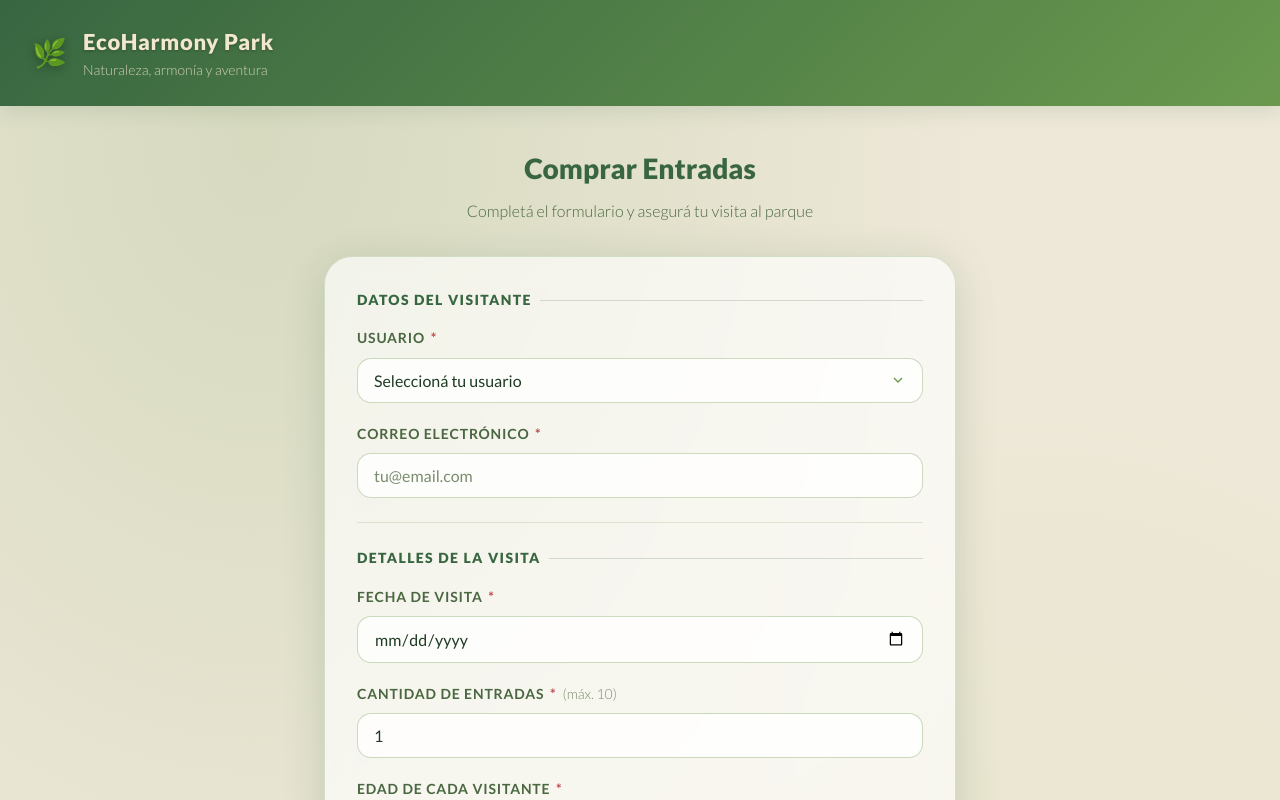
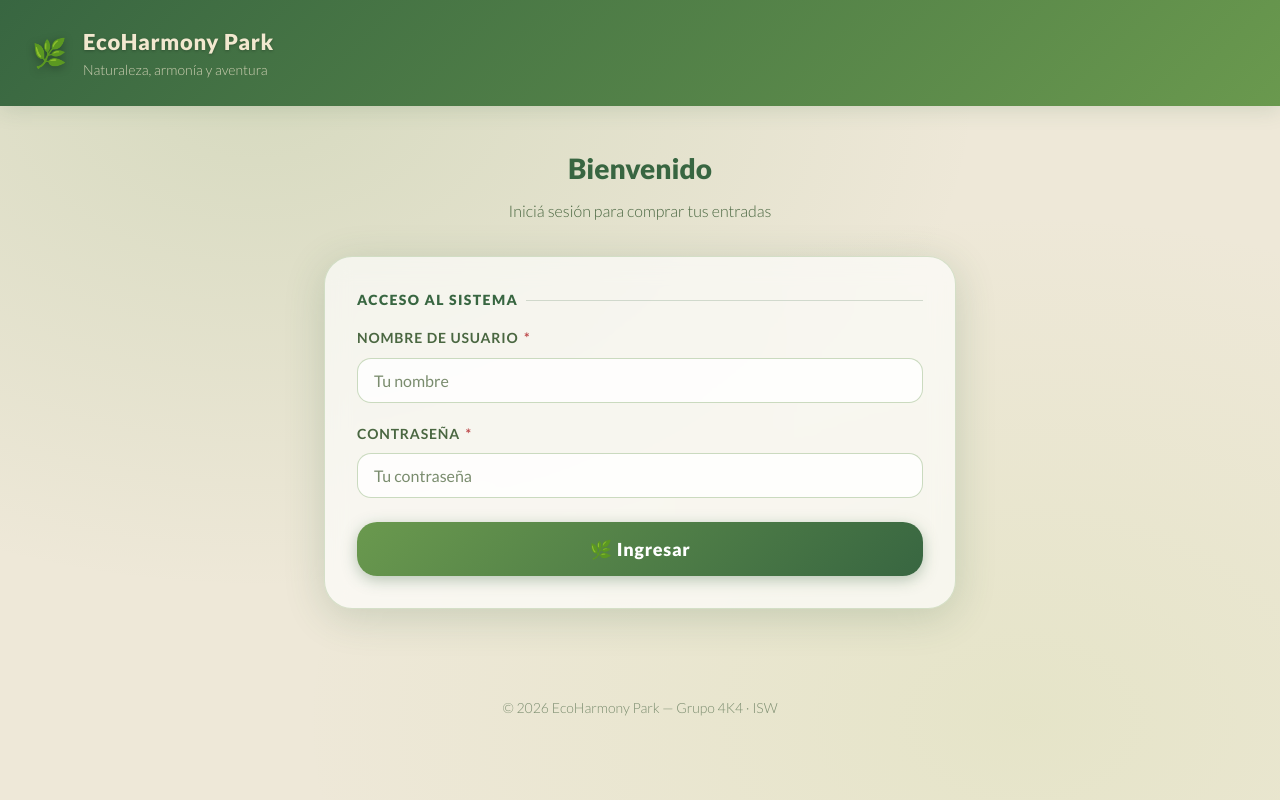
Before and after one commit to facundoRiccio/ISW_4K4_G7_1Q_2026, a React (Vite) app in the folder trabajos_practicos_evaluables/trabajo_evaluable_6/entrega-tp-6/frontend/: page / in a window 1280 px wide. Shown: the top 800 px of the page. Built offline with nearby package versions, Linux system fonts and the light colour scheme.

Commit message:
feat: pantalla de login, sesión activa en formulario y botón de logout

```diff
--- a/trabajos_practicos_evaluables/trabajo_evaluable_6/entrega-tp-6/frontend/src/App.jsx
+++ b/trabajos_practicos_evaluables/trabajo_evaluable_6/entrega-tp-6/frontend/src/App.jsx
@@ -1,12 +1,25 @@
 import { useState } from 'react'
+import LoginForm from './components/LoginForm'
 import TicketForm from './components/TicketForm'
 import ResumenCompra from './components/ResumenCompra'
 import MercadoPagoRedirect from './components/MercadoPagoRedirect'
 
 const App = () => {
-  // 'form' | 'resumen' | 'mercadopago'
-  const [vista, setVista] = useState('form')
+  // 'login' | 'form' | 'resumen' | 'mercadopago'
+  const [vista, setVista] = useState('login')
+  const [usuarioLogueado, setUsuarioLogueado] = useState(null)
   const [datosExito, setDatosExito] = useState(null)
+
+  const handleLogin = (usuario) => {
+    setUsuarioLogueado(usuario)
+    setVista('form')
+  }
+
+  const handleLogout = () => {
+    setUsuarioLogueado(null)
+    setVista('login')
+    setDatosExito(null)
+  }
 
   const handleExito = (data) => {
     setDatosExito(data)
@@ -26,18 +39,34 @@ const App = () => {
     <>
       <header className="site-header" role="banner">
         <span className="site-header__logo" aria-hidden="true">🌿</span>
-        <div>
+        <div style={{ flex: 1 }}>
           <h1 className="site-header__title">EcoHarmony Park</h1>
           <p className="site-header__subtitle">Naturaleza, armonía y aventura</p>
         </div>
+        {usuarioLogueado && (
+          <div className="site-header__user">
+            <span className="site-header__username">👤 {usuarioLogueado.nombre}</span>
+            <button className="btn-logout" onClick={handleLogout}>
+              Cerrar sesión
+            </button>
+          </div>
+        )}
       </header>
 
       <main className="main-content" id="main" role="main">
+        {vista === 'login' && (
+          <>
+            <h2 className="section-title">Bienvenido</h2>
+            <p className="section-subtitle">Iniciá sesión para comprar tus entradas</p>
+            <LoginForm onLogin={handleLogin} />
+          </>
+        )}
+
         {vista === 'form' && (
           <>
             <h2 className="section-title">Comprar Entradas</h2>
             <p className="section-subtitle">Completá el formulario y asegurá tu visita al parque</p>
-            <TicketForm onExito={handleExito} />
+            <TicketForm onExito={handleExito} usuarioLogueado={usuarioLogueado} />
           </>
         )}
 
--- /dev/null
+++ b/trabajos_practicos_evaluables/trabajo_evaluable_6/entrega-tp-6/frontend/src/components/LoginForm.jsx
@@ -0,0 +1,113 @@
+import { useState } from 'react'
+import ErrorBanner from './ErrorBanner'
+
+const LoginForm = ({ onLogin }) => {
+  const [nombre, setNombre] = useState('')
+  const [password, setPassword] = useState('')
+  const [error, setError] = useState('')
+  const [erroresValidacion, setErroresValidacion] = useState({})
+  const [cargando, setCargando] = useState(false)
+
+  const handleSubmit = async (e) => {
+    e.preventDefault()
+    setError('')
+    setErroresValidacion({})
+
+    const nuevosErrores = {}
+
+    if (!nombre.trim()) {
+      nuevosErrores.nombre = 'Ingresá tu nombre de usuario.'
+    }
+
+    if (!password.trim()) {
+      nuevosErrores.password = 'La contraseña es obligatoria.'
+    }
+
+    if (Object.keys(nuevosErrores).length > 0) {
+      setErroresValidacion(nuevosErrores)
+      setError('Completá todos los campos para continuar.')
+      return
+    }
+
+    setCargando(true)
+
+    try {
+      const respuesta = await fetch('http://localhost:3000/api/login', {
+        method: 'POST',
+        headers: { 'Content-Type': 'application/json' },
+        body: JSON.stringify({ nombre: nombre.trim(), password })
+      })
+
+      const data = await respuesta.json()
+
+      if (!data.ok) {
+        setError(data.error || 'No pudimos iniciar sesión. Revisá tus datos.')
+      } else {
+        onLogin(data.usuario)
+      }
+    } catch {
+      setError('No pudimos conectar con el servidor. Revisá tu conexión o intentá más tarde.')
+    } finally {
+      setCargando(false)
+    }
+  }
+
+  return (
+    <form className="card" onSubmit={handleSubmit} noValidate aria-label="Formulario de inicio de sesión">
+      <ErrorBanner mensaje={error} />
+
+      <p className="form-section-title">Acceso al sistema</p>
+
+      <div className="form-group">
+        <label className="form-label" htmlFor="input-nombre">
+          Nombre de usuario <span>*</span>
+        </label>
+        <input
+          id="input-nombre"
+          type="text"
+          className={`form-input ${erroresValidacion.nombre ? 'input-error' : ''}`}
+          placeholder="Tu nombre"
+          value={nombre}
+          onChange={(e) => {
+            setNombre(e.target.value)
+            if (erroresValidacion.nombre) setErroresValidacion({ ...erroresValidacion, nombre: null })
+          }}
+          autoComplete="username"
+        />
+        {erroresValidacion.nombre && <p className="error-text">{erroresValidacion.nombre}</p>}
+      </div>
+
+      <div className="form-group">
+        <label className="form-label" htmlFor="input-password">
+          Contraseña <span>*</span>
+        </label>
+        <input
+          id="input-password"
+          type="password"
+          className={`form-input ${erroresValidacion.password ? 'input-error' : ''}`}
+          placeholder="Tu contraseña"
+          value={password}
+          onChange={(e) => {
+            setPassword(e.target.value)
+            if (erroresValidacion.password) setErroresValidacion({ ...erroresValidacion, password: null })
+          }}
+          autoComplete="current-password"
+        />
+        {erroresValidacion.password && <p className="error-text">{erroresValidacion.password}</p>}
+      </div>
+
+      <button
+        type="submit"
+        className="btn-primary"
+        disabled={cargando}
+        aria-busy={cargando}
+      >
+        {cargando
+          ? <><div className="spinner" aria-hidden="true" /> Verificando...</>
+          : '🌿 Ingresar'}
+      </button>
+    </form>
+  )
+}
+
+export default LoginForm
--- a/trabajos_practicos_evaluables/trabajo_evaluable_6/entrega-tp-6/frontend/src/components/TicketForm.jsx
+++ b/trabajos_practicos_evaluables/trabajo_evaluable_6/entrega-tp-6/frontend/src/components/TicketForm.jsx
@@ -1,12 +1,5 @@
 import { useState } from 'react'
 import ErrorBanner from './ErrorBanner'
-
-// Usuarios de prueba disponibles en la BD simulada del backend
-const USUARIOS_PRUEBA = [
-  { id: 100, nombre: 'Joaquín' },
-  { id: 200, nombre: 'Lucía' },
-  { id: 300, nombre: 'Mateo' }
-]
 
 // Fecha mínima: hoy en formato yyyy-mm-dd para el input date
 const hoyISO = () => new Date().toISOString().split('T')[0]
@@ -17,8 +10,7 @@ const formatearFechaBackend = (isoDate) => {
   return `${d}-${m}-${a}`
 }
 
-const TicketForm = ({ onExito }) => {
-  const [usuarioId, setUsuarioId] = useState('')
+const TicketForm = ({ onExito, usuarioLogueado }) => {
   const [email, setEmail] = useState('')
   const [fecha, setFecha] = useState('')
   const [cantidad, setCantidad] = useState(1)
@@ -50,10 +42,6 @@ const TicketForm = ({ onExito }) => {
 
     // Validaciones amigables orientadas al usuario
     const nuevosErrores = {}
-
-    if (!usuarioId) {
-      nuevosErrores.usuarioId = 'Por favor, seleccioná tu usuario de la lista.'
-    }
 
     if (!email) {
       nuevosErrores.email = 'El correo electrónico es obligatorio para enviarte las entradas.'
@@ -92,7 +80,7 @@ const TicketForm = ({ onExito }) => {
         method: 'POST',
         headers: { 'Content-Type': 'application/json' },
         body: JSON.stringify({
-          usuarioId: Number(usuarioId),
+          usuarioId: usuarioLogueado.id,
           email,
           fecha: formatearFechaBackend(fecha),
           cantidad: cantidadNum,
@@ -109,7 +97,7 @@ const TicketForm = ({ onExito }) => {
       } else {
         onExito(data)
       }
-    } catch (err) {
+    } catch {
       setError('No pudimos conectar con el servidor. Revisá tu conexión o intentá más tarde.')
     } finally {
       setCargando(false)
@@ -123,25 +111,10 @@ const TicketForm = ({ onExito }) => {
       {/* ── Sección: Datos del visitante ── */}
       <p className="form-section-title">Datos del visitante</p>
 
-      <div className="form-group">
-        <label className="form-label" htmlFor="select-usuario">
-          Usuario <span>*</span>
-        </label>
-        <select
-          id="select-usuario"
-          className={`form-select ${erroresValidacion.usuarioId ? 'input-error' : ''}`}
-          value={usuarioId}
-          onChange={(e) => {
-            setUsuarioId(e.target.value)
-            if (erroresValidacion.usuarioId) setErroresValidacion({ ...erroresValidacion, usuarioId: null })
-          }}
-        >
-          <option value="" disabled>Seleccioná tu usuario</option>
-          {USUARIOS_PRUEBA.map((u) => (
-            <option key={u.id} value={u.id}>{u.nombre} (ID: {u.id})</option>
-          ))}
-        </select>
-        {erroresValidacion.usuarioId && <p className="error-text">{erroresValidacion.usuarioId}</p>}
+      <div className="usuario-sesion">
+        <span className="usuario-sesion__icon" aria-hidden="true">👤</span>
+        <span className="usuario-sesion__nombre">{usuarioLogueado?.nombre}</span>
+        <span className="usuario-sesion__badge">Sesión activa</span>
       </div>
 
       <div className="form-group">
--- a/trabajos_practicos_evaluables/trabajo_evaluable_6/entrega-tp-6/frontend/src/index.css
+++ b/trabajos_practicos_evaluables/trabajo_evaluable_6/entrega-tp-6/frontend/src/index.css
@@ -551,6 +551,75 @@ img, svg {
   background: #007ec2;
 }
 
+/* ── Header: usuario logueado ── */
+.site-header__user {
+  display: flex;
+  align-items: center;
+  gap: var(--space-3);
+  flex-shrink: 0;
+}
+
+.site-header__username {
+  font-size: var(--font-size-sm);
+  color: var(--color-crema);
+  font-weight: 700;
+  white-space: nowrap;
+}
+
+.btn-logout {
+  padding: var(--space-1) var(--space-3);
+  background: rgba(242, 232, 207, 0.15);
+  color: var(--color-crema);
+  font-family: var(--font-family);
+  font-size: 0.75rem;
+  font-weight: 700;
+  border: 1.5px solid rgba(242, 232, 207, 0.4);
+  border-radius: var(--radius-full);
+  cursor: pointer;
+  transition: all var(--transition-fast);
+  white-space: nowrap;
+}
+
+.btn-logout:hover {
+  background: rgba(242, 232, 207, 0.25);
+  border-color: rgba(242, 232, 207, 0.7);
+}
+
+/* ── Chip de sesión activa (TicketForm) ── */
+.usuario-sesion {
+  display: flex;
+  align-items: center;
+  gap: var(--space-2);
+  padding: var(--space-3) var(--space-4);
+  background: rgba(56, 102, 65, 0.08);
+  border: 1.5px solid rgba(106, 153, 78, 0.3);
+  border-radius: var(--radius-md);
+  margin-bottom: var(--space-5);
+}
+
+.usuario-sesion__icon {
+  font-size: var(--font-size-lg);
+}
+
+.usuario-sesion__nombre {
+  font-size: var(--font-size-base);
+  font-weight: 700;
+  color: var(--color-text-primary);
+  flex: 1;
+}
+
+.usuario-sesion__badge {
+  font-size: 0.7rem;
+  font-weight: 700;
+  color: var(--color-verde-helecho);
+  background: rgba(106, 153, 78, 0.15);
+  padding: 2px var(--space-2);
+  border-radius: var(--radius-full);
+  text-transform: uppercase;
+  letter-spacing: 0.05em;
+  border: 1px solid rgba(106, 153, 78, 0.3);
+}
+
 /* ── Footer ── */
 .site-footer {
   text-align: center;
```
